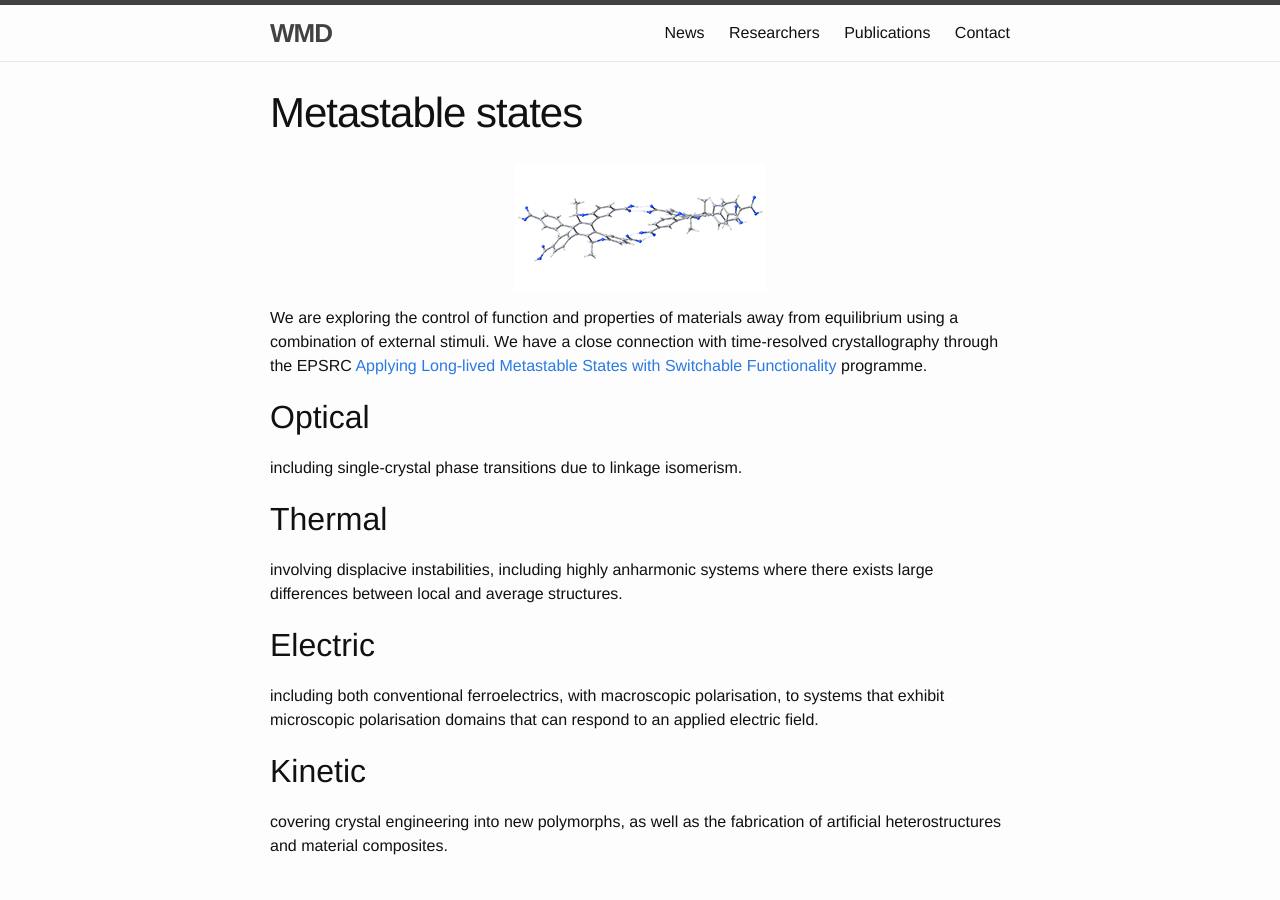
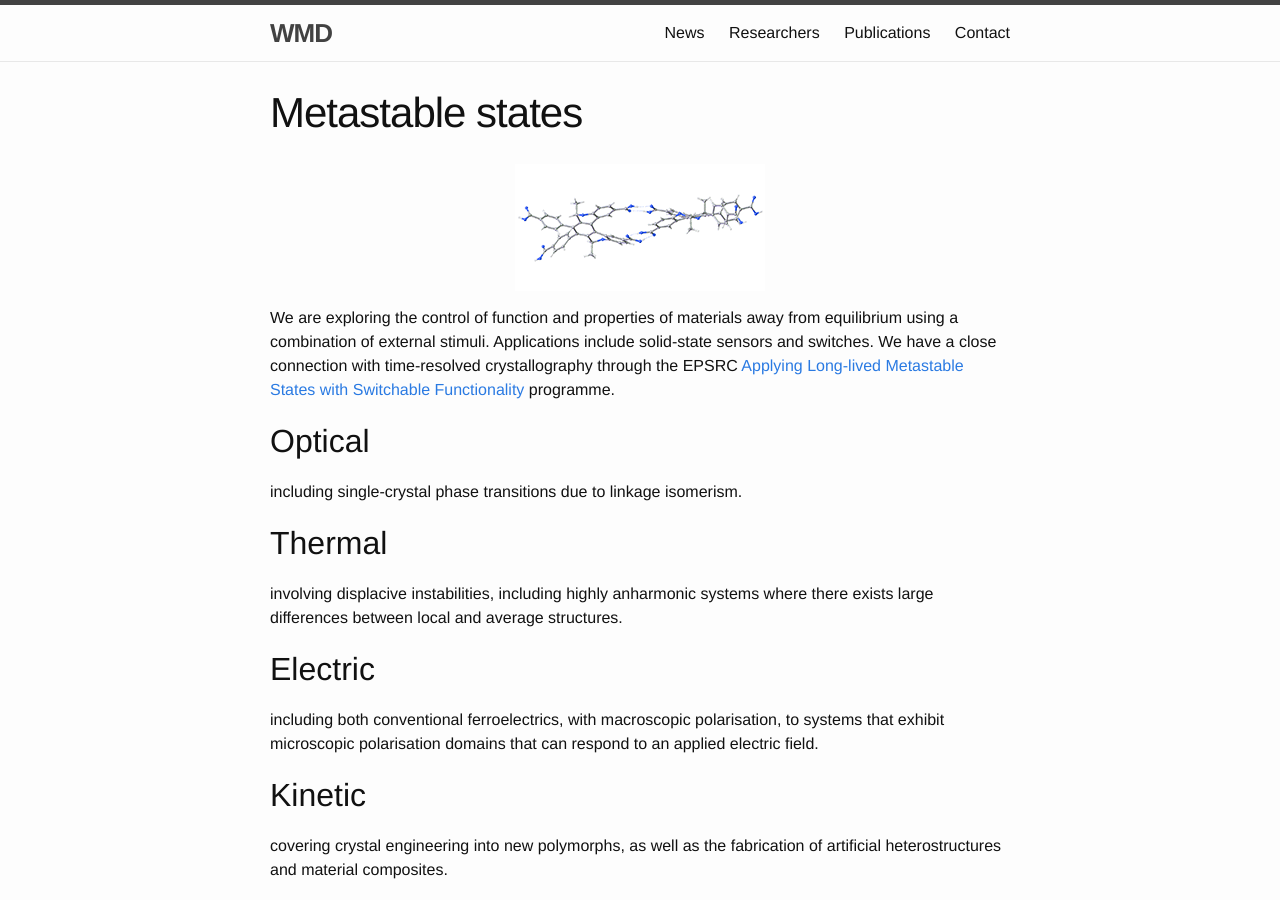
Before and after one commit to WMD-group/WMD-group.github.io, a Jekyll site: the page built from _posts/2016-01-01-metastable-states.md, in a window 1280 px wide and 900 px high. Built offline with Jekyll 4.4.1, drawn with Linux system fonts in a browser that asks for light colours.

Commit message:
Switches

```diff
--- a/_posts/2016-01-01-metastable-states.md
+++ b/_posts/2016-01-01-metastable-states.md
@@ -8,7 +8,9 @@ categories: research themes
 ![](/gifs/helix.gif){: .center-image }
 
 
-We are exploring the control of function and properties of materials away from equilibrium using a combination of external stimuli. We have a close connection with time-resolved crystallography through the EPSRC [Applying Long-lived Metastable States with Switchable Functionality](http://www.metastable-materials.org.uk) programme.
+We are exploring the control of function and properties of materials away from equilibrium using a combination of external stimuli.
+Applications include solid-state sensors and switches.
+We have a close connection with time-resolved crystallography through the EPSRC [Applying Long-lived Metastable States with Switchable Functionality](http://www.metastable-materials.org.uk) programme.
 
 ## Optical
 including single-crystal phase transitions due to linkage isomerism.
```
